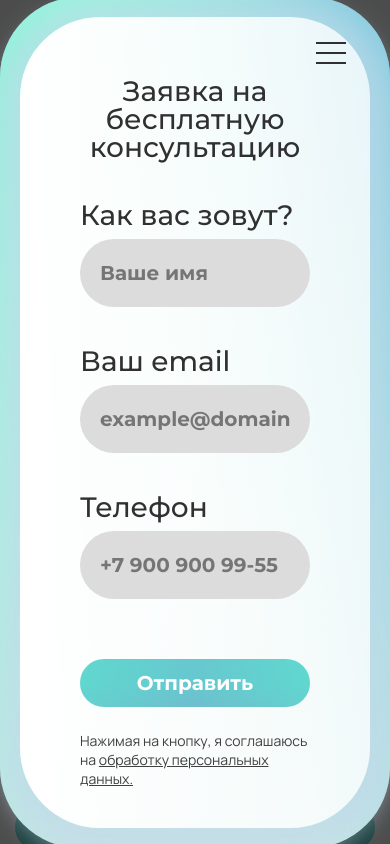
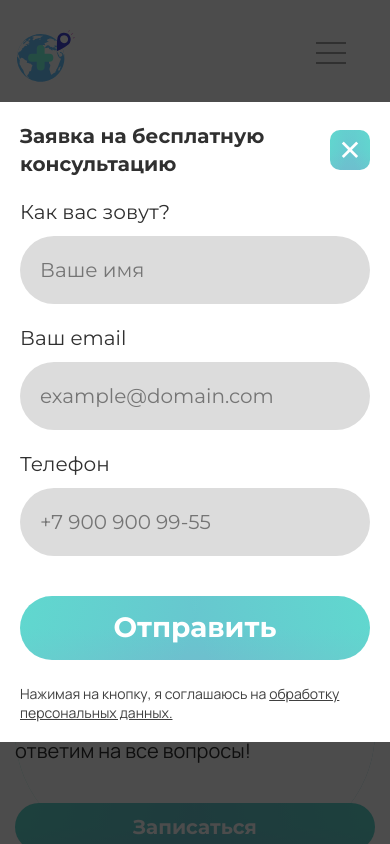
Before and after one commit to yuKalashnikova2/tourism, a Nuxt app: page / in a window 390 px wide. Both pictures are taken after a click on the button "Записаться". Shown: the top 844 px of the page. Built offline with nearby package versions, Linux system fonts and the light colour scheme.

Commit message:
refactor styles

```diff
--- a/components/Contacts.vue
+++ b/components/Contacts.vue
@@ -33,7 +33,9 @@
                             </div>
                         </nuxt-link>
 
-                    <nuxt-link to="https://www.youtube.com/@zdorovyeiturizm">
+                        <nuxt-link
+                            to="https://www.youtube.com/@zdorovyeiturizm"
+                        >
                             <div class="contacts__wrapper__item">
                                 <img src="/youtube.svg" alt="youtube" />
                             </div>
--- a/components/Modal.vue
+++ b/components/Modal.vue
@@ -10,6 +10,7 @@ const name = ref('')
 const email = ref('')
 const phone = ref('')
 
+
 </script>
 <template>
           <div class="modal" v-if="modalClosed" @click="closeModal" id="overlay_button">
@@ -19,9 +20,18 @@ const phone = ref('')
                         <div class="modal__border">
                             <div class="modal__inner">
                                 <div v-if="!isThanks">
-                                    <h3 class="modal__title">
+                                    <h3 class="modal__title desktop">
                                         Заявка на бесплатную консультацию
                                     </h3>
+                                    <div class="mobile">
+                                        <h3 class="modal__title">
+                                        Заявка на бесплатную консультацию
+                                    </h3>
+                                    <div @click="closeModal" class="modal__closed"  >
+                                        &#10005;
+                                    </div>
+                                    </div>
+
                                     <form class="modal__form" @submit.prevent>
                                         <div class="modal__form__inputs">
                                             <div class="modal__form__input">
@@ -149,10 +159,67 @@ const phone = ref('')
     align-items: center;
     z-index: 9;
     &__wrapper {
-        max-width: 680px;
+        // max-width: 680px;
+        @media(max-width: 768px) {
+            width: 100%;
+        }
+    }
+    &__closed {
+        position: relative;
+        z-index: 100 !important;
+        background: linear-gradient(
+            287.56deg,
+            rgba(86, 241, 206, 0) 50%,
+            rgba(86, 241, 206, 0.4) 100%
+        ),
+        linear-gradient(
+            252.44deg,
+            rgba(86, 241, 206, 0.4) 0%,
+            rgba(86, 241, 206, 0) 50%
+        ),
+        linear-gradient(
+            180deg,
+            rgba(215, 66, 188, 0) 50%,
+            rgba(215, 66, 188, 0.06) 100%
+        ),
+        linear-gradient(0deg, #67c7cf, #67c7cf);
+
+    color: $white;
+    font-size: 28px;
+    cursor: pointer;
+    border-radius: 10px;
+    width: 40px;
+    height: 40px;
+    padding: 12px;
+    display: flex;
+    justify-content: center;
+    align-items: center;
+    &:hover {
+            cursor: pointer;
+            background: linear-gradient(
+                    287.56deg,
+                    rgba(86, 241, 206, 0) 50%,
+                    rgba(66, 159, 215, 0.6) 100%
+                ),
+                linear-gradient(
+                    252.44deg,
+                    rgba(66, 159, 215, 0.6) 0%,
+                    rgba(86, 241, 206, 0) 50%
+                ),
+                linear-gradient(
+                    180deg,
+                    rgba(215, 66, 188, 0) 50%,
+                    rgba(215, 66, 188, 0.12) 100%
+                ),
+                linear-gradient(0deg, #67c7cf, #67c7cf) !important;
+        }
     }
     &__border {
         padding: 20px;
+        @media(max-width: 500px) {
+            padding: 0;
+
+        }
         &::before {
             content: '';
             position: absolute;
@@ -179,12 +246,19 @@ const phone = ref('')
             opacity: 0.6;
             z-index: -1;
             border-radius: 80px;
+            @media(max-width: 768px) {
+                background: none;
+            }
         }
         &_opacity {
             background: #c7f3e8;
             position: relative;
             z-index: 0 !important;
             border-radius: 80px;
+            @media(max-width: 768px) {
+                background: $white;
+                border-radius: 0px;
+            }
         }
     }
     &__inner {
@@ -202,9 +276,19 @@ const phone = ref('')
         flex-direction: column;
         justify-content: center;
         position: relative;
+        @media (max-width: 1440px) {
+            padding: 40px;
 
-        // @media (max-width: 768px) {
+        }
+        @media (max-width: 768px) {
+            padding: 20px;
+            min-width: 100%;
+            border-radius: 0px;
+            box-shadow: none;
+        }
+        // @media(max-width: 500px) {
         //     border-radius: 0px;
+        //     box-shadow: none;
         // }
     }
     &__title {
@@ -213,9 +297,19 @@ const phone = ref('')
         line-height: 48px;
         text-align: center;
         margin-bottom: 2.5rem;
+        @media (max-width: 1440px) {
+            margin-bottom: 1.5rem;
+                font-size: 28px;
+                line-height: 39.2px;
+        }
         @media (max-width: 768px) {
-            font-size: 28px;
-            font-weight: 500;
+                margin-bottom:0rem;
+                font-size: 28px;
+                line-height: 39.2px;
+                text-align: start;
+        }
+        @media (max-width: 500px) {
+            font-size: 20px;
             line-height: 28px;
         }
     }
@@ -234,6 +328,14 @@ const phone = ref('')
             width: 100%;
             gap: 40px;
             margin-bottom: 40px;
+            @media(max-width: 1440px) {
+                gap: 20px;
+                margin-bottom: 20px;
+            }
+            @media(max-width: 768px) {
+                gap: 20px;
+                margin-bottom: 20px;
+            }
         }
         &__input {
             display: flex;
@@ -244,6 +346,11 @@ const phone = ref('')
                 font-size: 28px;
                 font-weight: 500;
                 line-height: 28px;
+                @media(max-width: 1440px) {
+                    font-size: 20px;
+                    font-weight: 400;
+                    line-height: 28px;
+                }
             }
             & input {
                 width: 100%;
@@ -255,7 +362,7 @@ const phone = ref('')
                 padding: 1.25rem;
                 @media (max-width: 768px) {
                     font-size: 20px;
-                    font-weight: 700;
+                    font-weight: 400;
                     line-height: 28px;
                 }
             }
@@ -266,6 +373,10 @@ const phone = ref('')
     }
     &__btn {
         width: 100%;
+        @media(max-width: 1440px) {
+            font-size: 28px;
+            line-height: 39.2px;
+        }
     }
     &__agree {
         margin-top: 4px;
@@ -317,6 +428,20 @@ const phone = ref('')
         }
     }
 }
+.mobile {
+    display: flex;
+    justify-content: space-between;
+    align-items: center;
+    margin-bottom: 20px;
+    @media(min-width: 769px) {
+        display: none;
+    }
+}
+.desktop {
+    @media(max-width: 768px) {
+        display: none;
+    }
+}
 .v-leave-active {
     transition: opacity 0.3s ease;
 }
--- a/composables/useModal.js
+++ b/composables/useModal.js
@@ -18,7 +18,7 @@ export const useModal = () => {
               }
   }
   const closeModal = (e) => {
-    if (e.target.classList.contains('modal')) {
+    if (e.target.classList.contains('modal') || e.target.classList.contains('modal__closed')) {
         modalClosed.value = false
         document.body.classList.remove('overflow-hidden')
         history.replaceState(null, null, ' ')
@@ -26,11 +26,11 @@ export const useModal = () => {
   }
 
   const submitForm = async (name, email, phone) => {
-    const form = document.querySelector('form');
-    if (!form.checkValidity()) {
-      form.reportValidity();
-      return;
-    }
+    // const form = document.querySelector('form');
+    // if (!form.checkValidity()) {
+    //   form.reportValidity();
+    //   return;
+    // }
     try {
       const response = await axios.post('https://api.zdorovyeiturizm.ru', {
         name,
--- a/nuxt.config.ts
+++ b/nuxt.config.ts
@@ -1,7 +1,7 @@
 // https://nuxt.com/docs/api/configuration/nuxt-config
 export default defineNuxtConfig({
   compatibilityDate: '2024-04-03',
-  devtools: { enabled: true },
+  devtools: { enabled: false },
   css: ['~/assets/main.scss'],
   vite: {
       css: {
```
Also changed, not shown: components/Banner.vue (+0 -7 lines). Lines whose indentation alone changed are shown as unchanged.
